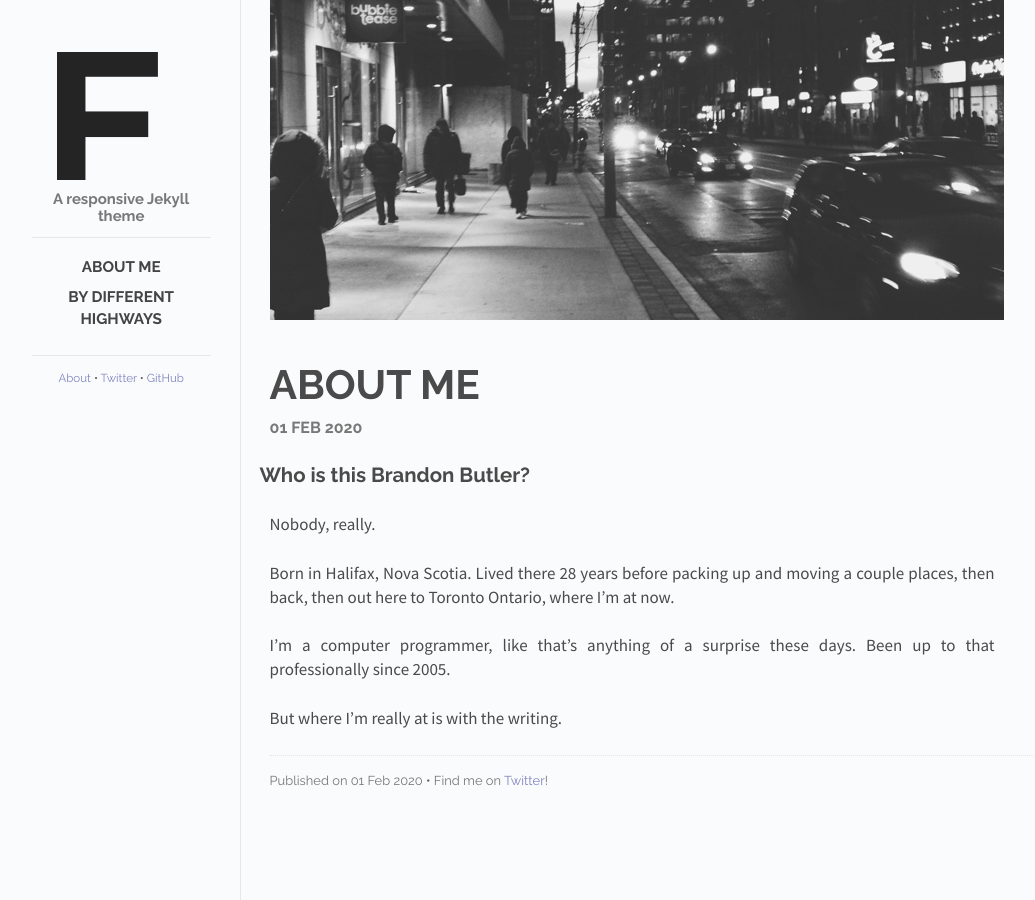
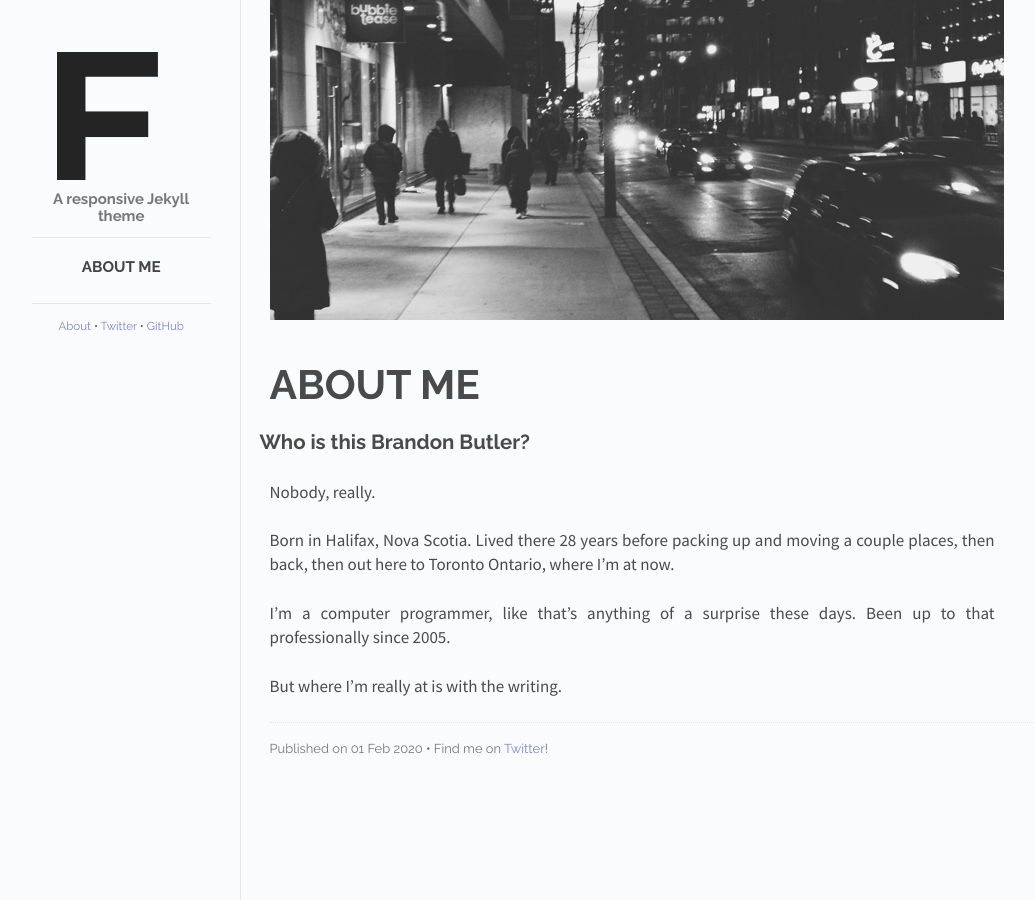
Before and after one commit to Butler-Brand/Butler-Brand.github.io, a Jekyll site: the page built from index.html, in a window 1280 px wide. Shown: the whole page, without its empty margins (118-1153 px from the left). Built offline with Jekyll 4.4.1, drawn with Linux system fonts in a browser that asks for light colours; Markdown is read by kramdown in place of the engine named in the settings; a file with an impossible date is left out.

Commit message:
Changing dates and removing

```diff
--- a/_includes/post.html
+++ b/_includes/post.html
@@ -8,7 +8,7 @@
     </div>
     <div id="info-container">
       <h1 id="title">{{ page.title }}</h1>
-      <span id="date">{{ page.date | date_to_string }}</span>
+      <!-- <span id="date">{{ page.date | date_to_string }}</span> -->
     </div>
   </div>
 
--- a/_posts/2019-12-31-home-post.md
+++ b/_posts/2019-12-31-home-post.md
@@ -2,7 +2,7 @@
 layout: post
 title: By Different Highways
 cover: highway_resize.jpg
-date:   2020-01-31 6:00:00
+date:   2019-31-01 6:00:00
 categories: posts
 ---
 
```
